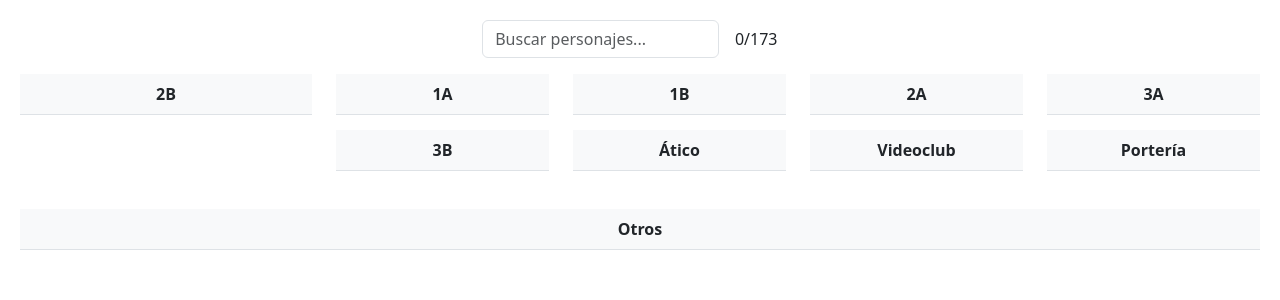
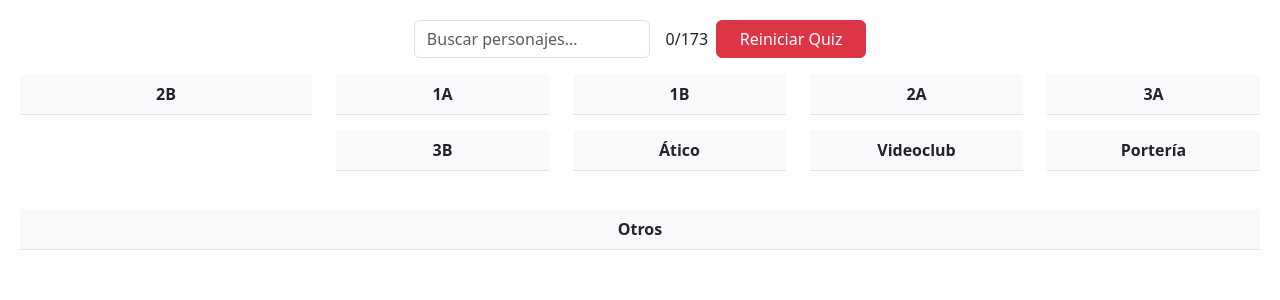
Before and after one commit to Mascalerino/quiz-tv-shows, an Angular app: page /characters in a window 1280 px wide. Shown: the top 300 px of the page. Built offline with nearby package versions, Linux system fonts and the light colour scheme.

Commit message:
Add styling for quiz reset button

```diff
--- a/src/app/characters/characters.component.css
+++ b/src/app/characters/characters.component.css
@@ -34,6 +34,31 @@ th {
   transition: background-color 0.5s ease-in-out;
 }
 
+/* Asegúrate de que el input y el botón tengan la misma altura */
+.d-flex .form-control,
+.d-flex .btn {
+  height: calc(
+    1.5em + 0.75rem + 2px
+  ); /* Esta propiedad asegura que la altura del botón coincida con la del input */
+  padding-top: 0.375rem;
+  padding-bottom: 0.375rem;
+}
+
+/* Asegura que el botón ocupe el mismo ancho que el input */
+.d-flex .btn {
+  width: 100%; /* Hace que el botón ocupe todo el ancho disponible */
+  max-width: 150px; /* Opcional: puedes establecer un ancho máximo si deseas que el botón no sea demasiado largo */
+}
+
+.ms-2 {
+  margin-left: 10px;
+}
+
+.btn-danger {
+  background-color: #dc3545; /* Rojo para indicar la acción de reiniciar */
+  color: white;
+}
+
 @keyframes highlightEffect {
   0% {
     background-color: #d4edda;
--- a/src/app/characters/characters.component.html
+++ b/src/app/characters/characters.component.html
@@ -10,6 +10,11 @@
         (input)="searchCharacters()"
       />
       <span class="ms-3">{{ points }}/{{ totalCharacters }}</span>
+
+      <!-- Botón para reiniciar el quiz -->
+      <button class="btn btn-danger ms-2 w-100" (click)="resetQuiz()">
+        Reiniciar Quiz
+      </button>
     </div>
   </div>
 
```
